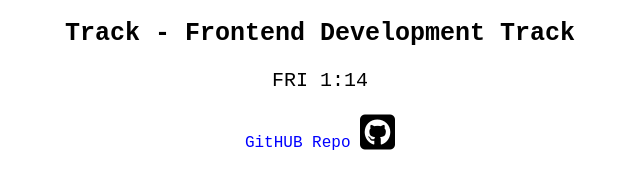
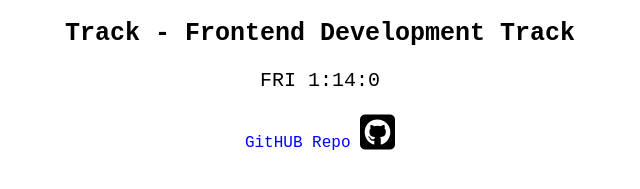
Before and after one commit to Ellaasthetic/hngx-task, a plain HTML site: page index.html in a window 1280 px wide. Shown: the part 605-794 px from the top of the page, 320-960 px from the left. Drawn offline with Linux system fonts and the light colour scheme; a web font is replaced by a local one.

Commit message:
miliseconds time added

```diff
--- a/index.html
+++ b/index.html
@@ -19,7 +19,7 @@
           <h2 data-testid="myTrack">Track - Frontend Development Track</h2>
           <P>
             <span data-testid="currentDayOfTheWeek">THUR</span>
-            <span data-testid="currentUTCTime">11:50</span>
+            <span data-testid="currentUTCTime">11:50:00</span>
         </P>
         </div>
         <div class="github" data-testid="githubURL">
--- a/script.js
+++ b/script.js
@@ -4,6 +4,7 @@ console.log(utcTime);
 
 let hours = date.getHours();
 let minutes = date.getMinutes();
+let miliseconds = date.getMilliseconds();
 
 let days = ["SUN", "MON", "TUE", "WED", "THUR", "FRI", "SAT"];
 let day = days[date.getDay()];
@@ -12,4 +13,4 @@ let day = days[date.getDay()];
 //document.querySelector("#currentUTCTime").innerHTML = `${hours}:${minutes}`;
 
 document.querySelector('[data-testid="currentDayOfTheWeek"]').innerHTML = `${day}`;
-document.querySelector('[data-testid="currentUTCTime"]').innerHTML = `${hours}:${minutes}`;
+document.querySelector('[data-testid="currentUTCTime"]').innerHTML = `${hours}:${minutes}:${miliseconds}`;
```
